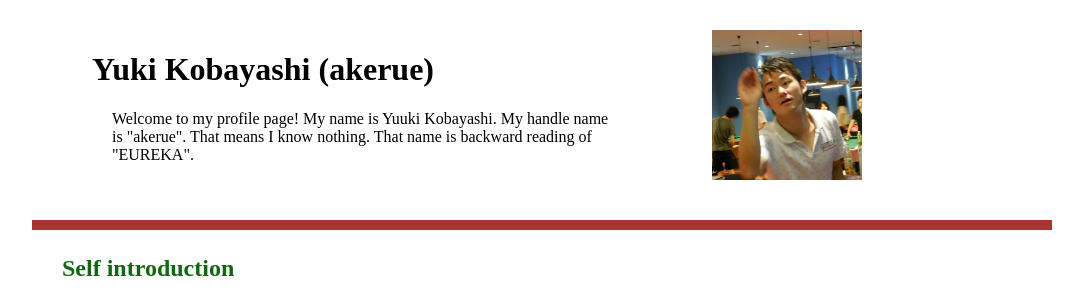
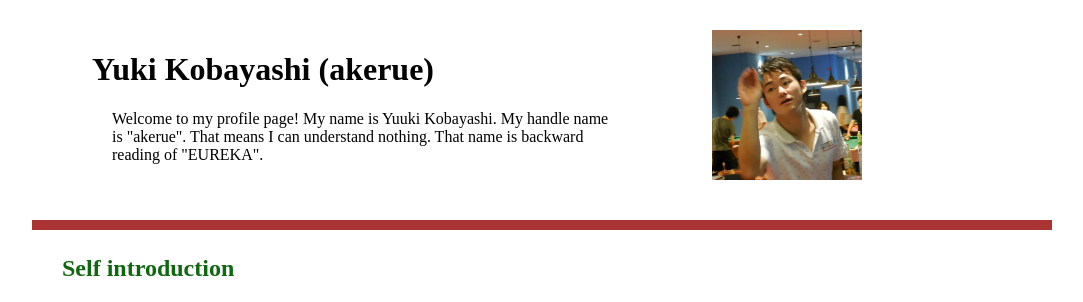
Before and after one commit to akerue/akerue.github.io, a Jekyll site: the page built from index.md, in a window 1280 px wide. Shown: the top 302 px of the page, without its empty margins (98-1181 px from the left). Built offline with Jekyll 4.4.1, drawn with Linux system fonts in a browser that asks for light colours; nearby versions of some CDN libraries.

Commit message:
Modify desciption

```diff
--- a/_includes/header.html
+++ b/_includes/header.html
@@ -4,7 +4,7 @@
 			<h1 id="title"><a href="http://akerue.github.io">{{site.author.name}} ({{site.author.nickname}})</a></h1>
 			<div id="description">
 				<p>Welcome to my profile page! My name is Yuuki Kobayashi.
-				My handle name is "akerue". That means I know nothing.
+				My handle name is "akerue". That means I can understand nothing.
 				That name is backward reading of "EUREKA".</p>
 			</div>
 		</div>
```
